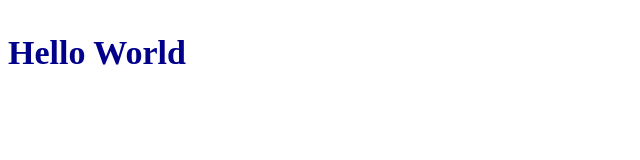
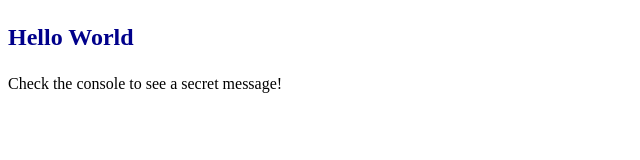
Before and after one commit to mtedderTechtonic/more-source-control, a plain HTML site: page index.html in a window 1280 px wide. Shown: the whole page, without its empty margins (0-640 px from the left). Drawn offline with Linux system fonts and the light colour scheme.

Commit message:
feature3

```diff
--- a/assets/css/style.css
+++ b/assets/css/style.css
@@ -1,5 +1,6 @@
-p {
-    font-weight: bold;
-    color: darkblue;
-    font-size: 34px;
+/* This code selects the p element with a class of darkblue in the HTML */
+p.darkblue {
+    font-weight: bold; /* Changes font to bold */
+    color: darkblue; /* Changes color of font */
+    font-size: 24px;  /* Changes size of the font */
 }
--- a/assets/js/logic.js
+++ b/assets/js/logic.js
@@ -1,5 +1,7 @@
+// This is a function that displays a secret message in the conole
 function secretMessage() {
     console.log("hello world!")
 }
 
+// This invokes the function
 secretMessage()
--- a/index.html
+++ b/index.html
@@ -5,11 +5,13 @@
     <meta name="viewport" content="width=device-width, initial-scale=1.0">
     <meta http-equiv="X-UA-Compatible" content="ie=edge">
     <title>Git Flow Practice</title>
+    <!-- This links our external CSS file -->
     <link rel="stylesheet" href="assets/css/style.css">
 </head>
 <body>
-    <p>Hello World</p>
-
+    <p class="darkblue">Hello World</p>
+    <p>Check the console to see a secret message!</p>
+    <!-- This links our external JavaScript file -->
     <script type="text/javascript" src="assets/js/logic.js"></script>
 </body>
 </html>
```
